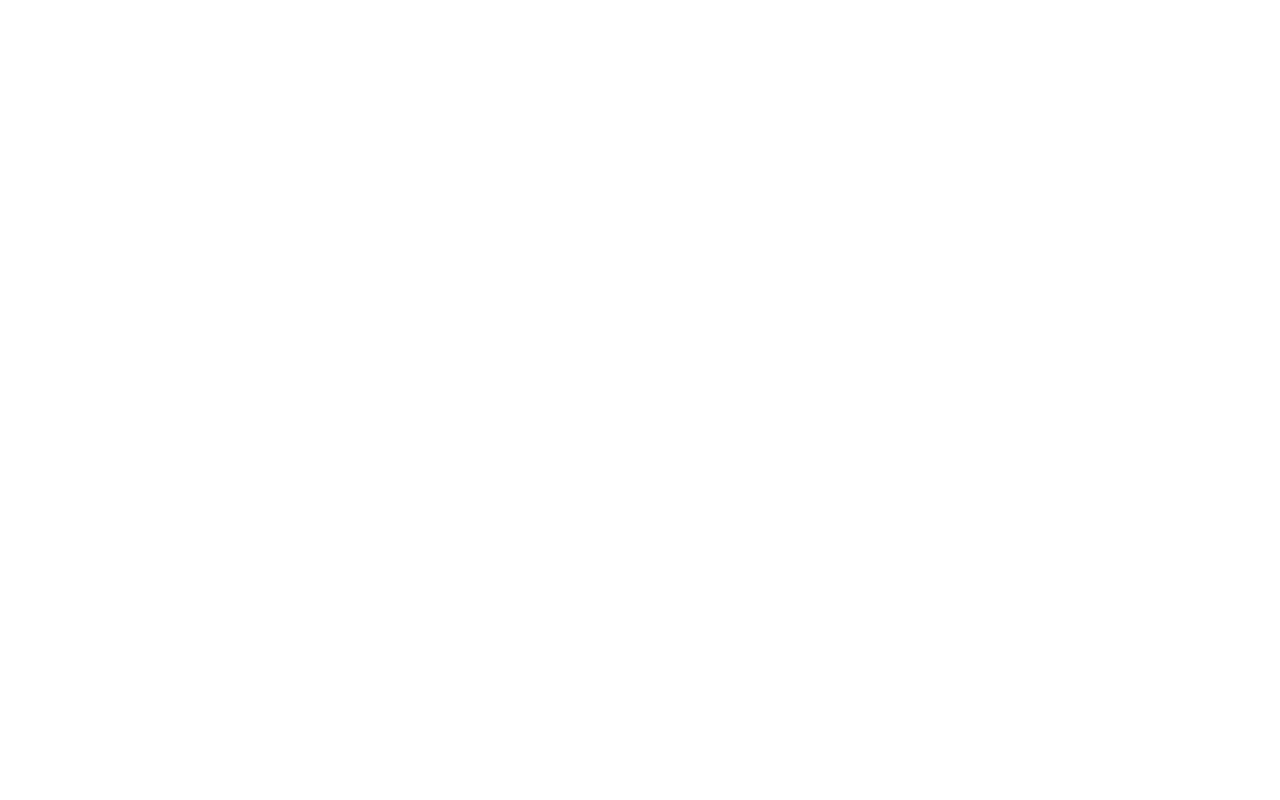
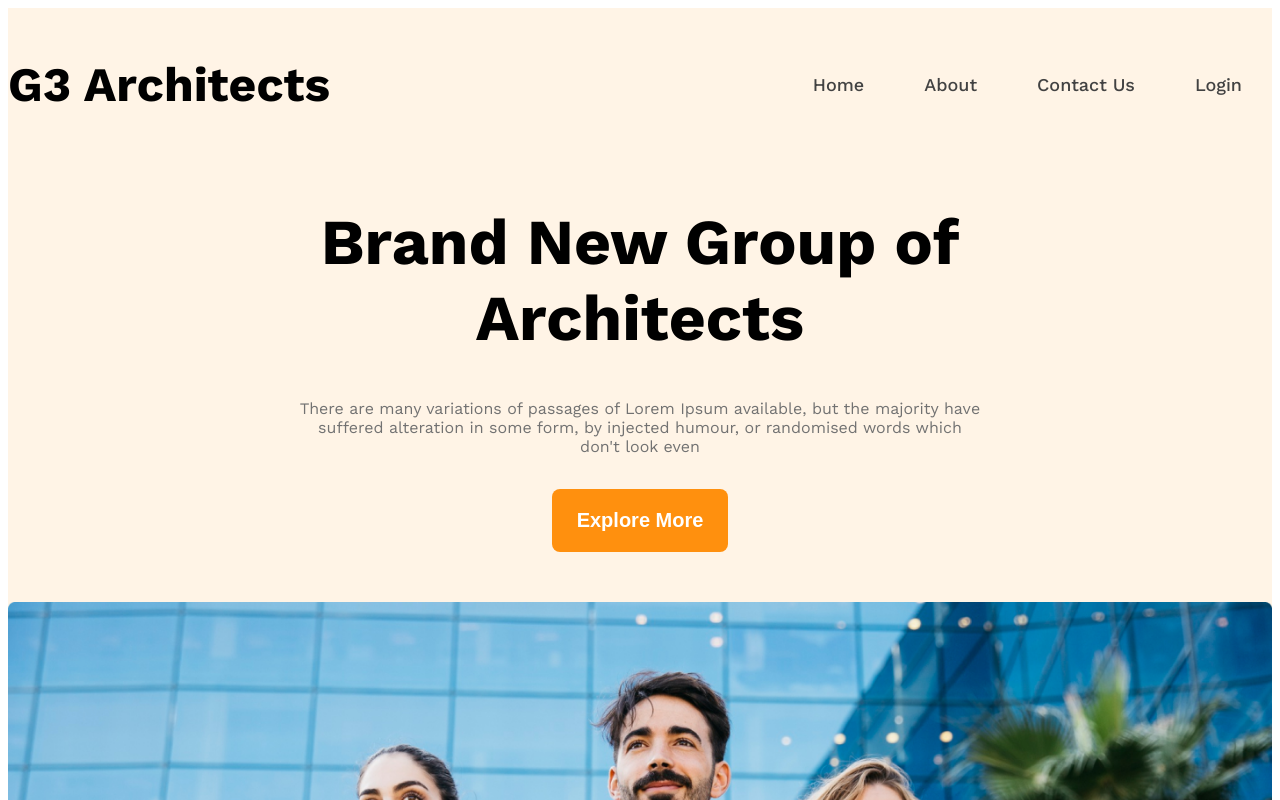
Before and after one commit to badhon-cse/g3-architects-website, a plain HTML site: page index.html in a window 1280 px wide. Shown: the top 800 px of the page. Drawn offline with nearby package versions, Linux system fonts and the light colour scheme.

Commit message:
Header section done

```diff
--- a/index.html
+++ b/index.html
@@ -6,8 +6,33 @@
     <title>G3-Architects</title>
     <link rel="stylesheet" href="style.css" />
   </head>
-  <body>
-    <header></header>
+  <body class="work-sans-font">
+    <header class="light-bg">
+      <nav class="navbar flex">
+        <h3 class="brand">G3 Architects</h3>
+
+        <ul class="nav-items flex">
+          <li><a class="dark-2 nav-link" href="">Home</a></li>
+          <li><a class="dark-2 nav-link" href="">About</a></li>
+          <li><a class="dark-2 nav-link" href="">Contact Us</a></li>
+          <li><a class="dark-2 nav-link" href="">Login</a></li>
+        </ul>
+      </nav>
+
+      <div class="banner center">
+        <div class="banner-content">
+          <h1 class="banner-title">Brand New Group of Architects</h1>
+          <p class="banner-description dark-3">
+            There are many variations of passages of Lorem Ipsum available, but
+            the majority have suffered alteration in some form, by injected
+            humour, or randomised words which don't look even
+          </p>
+        </div>
+
+        <button class="btn-primary">Explore More</button>
+        <img class="banner-image" src="images/banner.png" alt="" />
+      </div>
+    </header>
     <main></main>
     <footer></footer>
   </body>
--- a/style.css
+++ b/style.css
@@ -6,3 +6,104 @@
   font-weight: 400;
   font-style: normal;
 }
+
+a {
+  text-decoration: none;
+}
+
+li {
+  list-style: none;
+}
+
+.flex {
+  display: flex;
+}
+
+.dark-2 {
+  color: #424242;
+}
+
+.dark-3 {
+  color: #727272;
+}
+
+.btn-primary {
+  background-color: #ff900e;
+  color: white;
+  border-radius: 8px;
+  font-size: 20px;
+  font-weight: 600;
+  padding: 20px 25px;
+  border: none;
+}
+
+.light-bg {
+  background-color: rgba(255, 144, 14, 0.1);
+}
+
+.center {
+  text-align: center;
+}
+
+/* Navbar styles */
+
+.navbar {
+  justify-content: space-between;
+  align-items: center;
+}
+
+.nav-link {
+  padding: 0px 30px;
+  font-size: 18px;
+  font-weight: 500;
+}
+
+.brand {
+  font-size: 3rem;
+  font-weight: bold;
+}
+
+.navbar,
+.banner {
+  max-width: 1440px;
+  margin: 0 auto;
+}
+
+/* Banner Styles */
+
+.banner-title {
+  font-size: 4em;
+  font-weight: bold;
+}
+
+.banner-description {
+  font-size: 16px;
+}
+
+.banner-content {
+  margin: 0 290px;
+  margin-bottom: 33px;
+}
+.banner-image {
+  width: 100%;
+  margin: 50px 0px;
+}
+
+/* media quaries */
+
+@media screen and (max-width: 576px) {
+  .banner-content {
+    margin: 0px;
+  }
+
+  .nav-items,
+  .navbar {
+    flex-direction: column;
+  }
+}
+
+@media screen and (min-width: 577px) and (max-width: 992px) {
+  .banner-content {
+    margin: 30px;
+  }
+}
```
